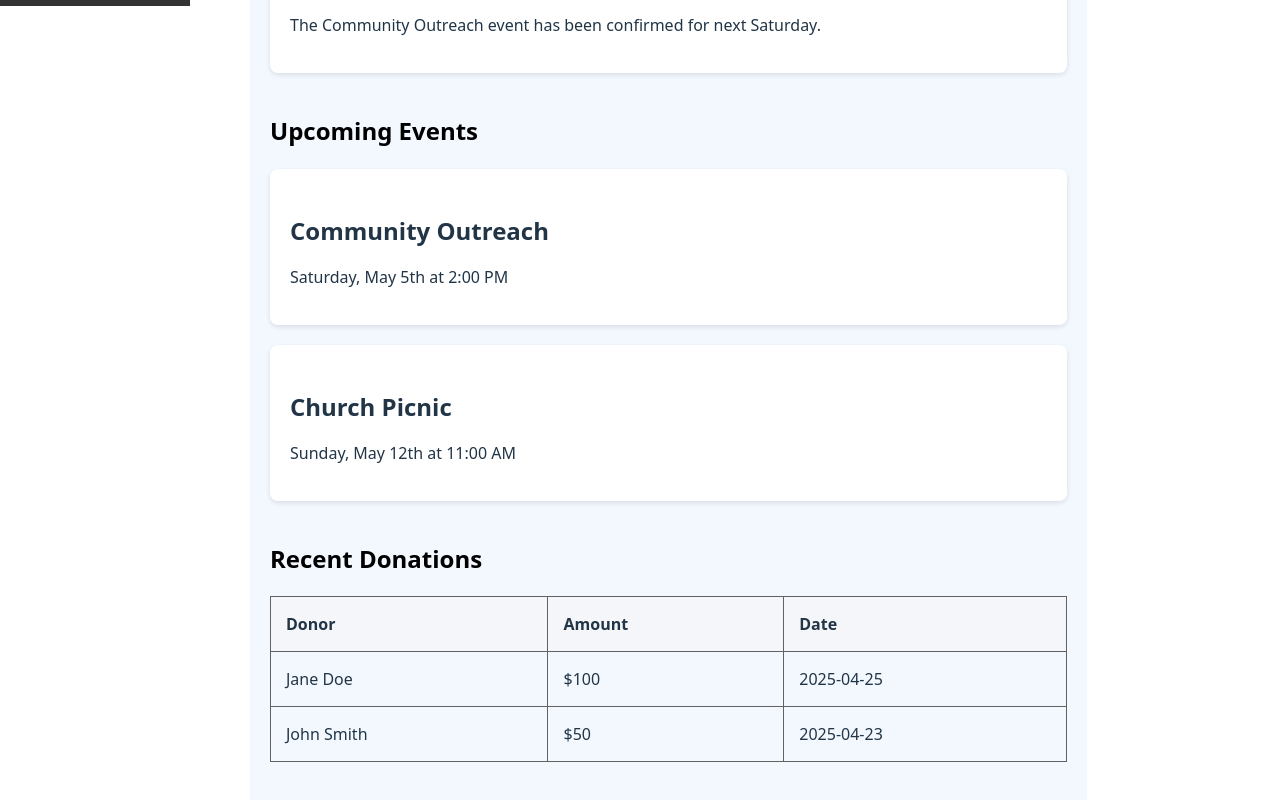
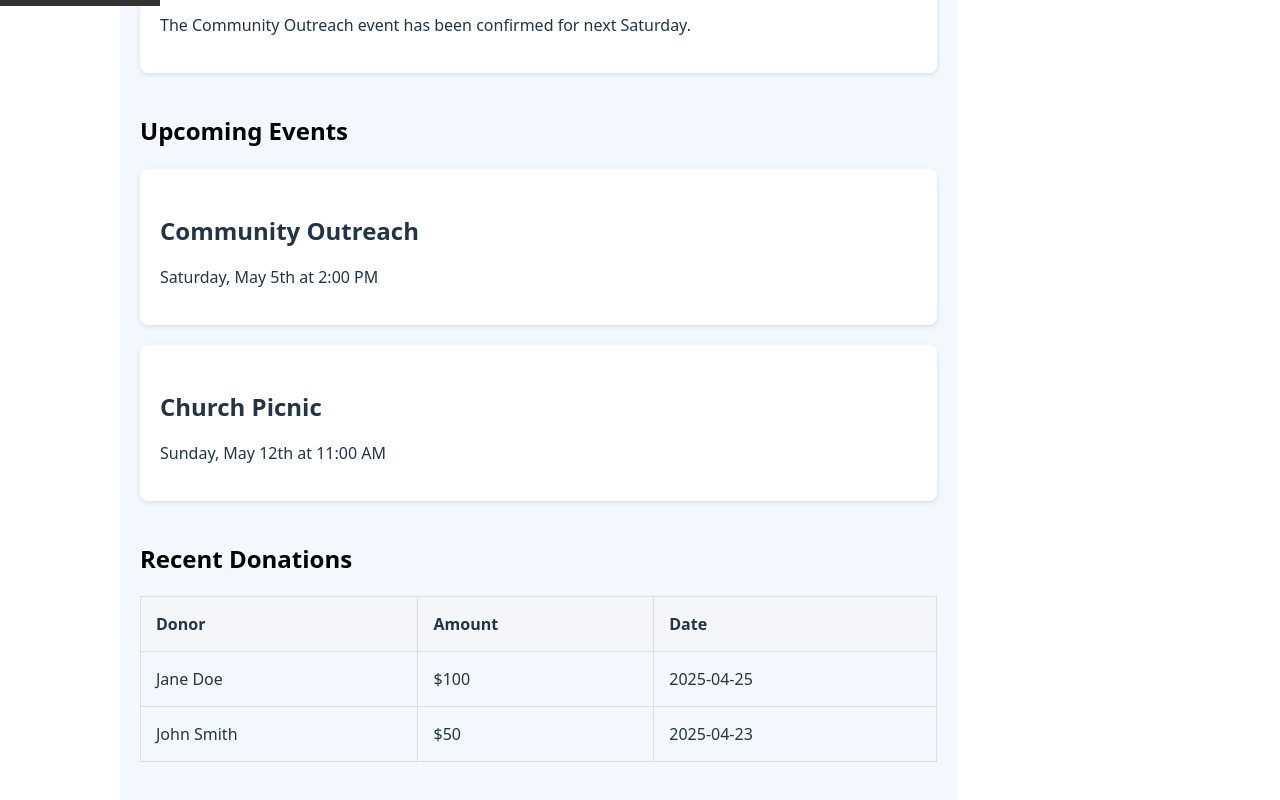
Before and after one commit to SiyakhaDev/MinistryMate, a React (Vite) app in the folder client/MinistryMate/: page / in a window 1280 px wide. Shown: the part 794-1594 px from the top of the page. Built offline with nearby package versions, Linux system fonts and the light colour scheme.

Commit message:
CSS Upadte 3

```diff
--- a/client/MinistryMate/src/App.css
+++ b/client/MinistryMate/src/App.css
@@ -3,15 +3,16 @@
 h2{
   color: black;
 }
+/* Dashboard.css */
 .dashboard-container {
   display: flex;
   min-height: 100vh;
-  width: 100%; /* Ensure it takes the full width */
+  width: 100%; /* Ensure the container takes up full width */
 }
 
 .sidebar {
   background-color: #333;
-  width: 150px;
+  width: 120px; /* Sidebar width set to 120px */
   color: white;
   padding: 20px;
   position: fixed;
@@ -39,11 +40,12 @@ h2{
 }
 
 .main-content {
-  margin-left: 250px; /* Allow for sidebar width */
+  margin-left: 120px; /* Offset content by sidebar width */
   padding: 20px;
-  width: calc(100% - 250px); /* Subtract sidebar width */
+  width: calc(100% - 120px); /* Fill the remaining width after the sidebar */
   background-color: #f3f8ff;
   overflow-x: hidden; /* Prevent horizontal overflow */
+  flex-grow: 1; /* Ensure the content grows to fill available space */
 }
 
 header {
@@ -104,7 +106,7 @@ table {
 table th, table td {
   padding: 15px;
   text-align: left;
-  border: 1px solid #636262;
+  border: 1px solid #ddd;
 }
 
 table th {
@@ -113,7 +115,7 @@ table th {
 
 button {
   background-color: #007bff;
-  color: black;
+  color: white;
   padding: 10px 20px;
   border-radius: 25px;
   border: none;
```
